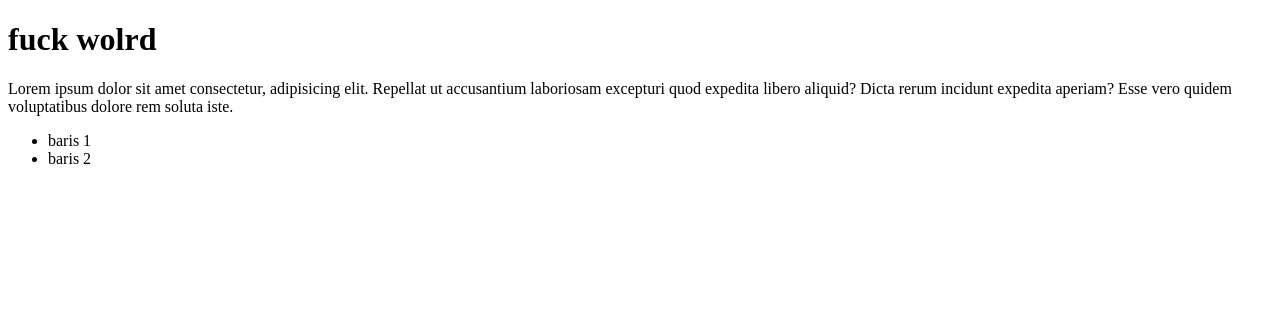
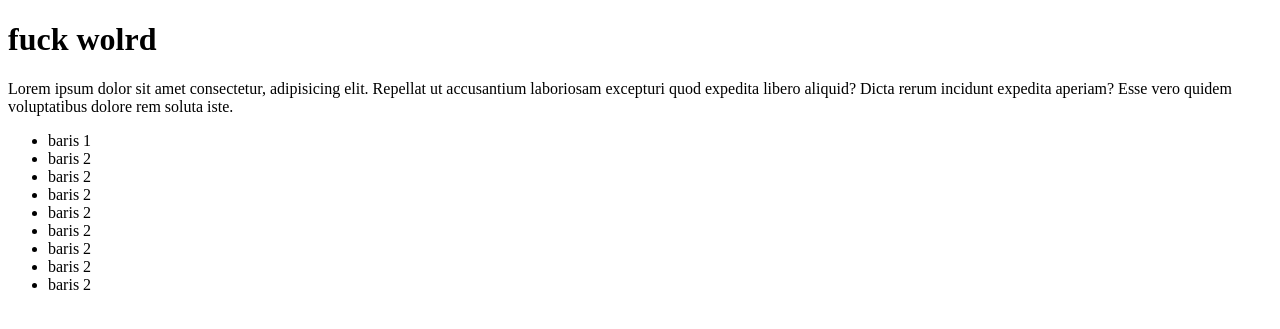
Before and after one commit to lukit-arum/git-tes-2, a PHP site: page / in a window 1280 px wide. Shown: the top 329 px of the page. Run offline with PHP 8.4, Linux system fonts and the light colour scheme.

Commit message:
menambah beberapa list lagi

```diff
--- a/index.php
+++ b/index.php
@@ -11,6 +11,15 @@
     <ul>
         <li>baris 1</li>
         <li>baris 2</li>
+        <li>baris 2</li>
+        <li>baris 2</li>
+        <li>baris 2</li>
+        <li>baris 2</li>
+        <li>baris 2</li>
+        <li>baris 2</li>
+        <li>baris 2</li>
+
+
     </ul>
 </body>
 </html>
```
